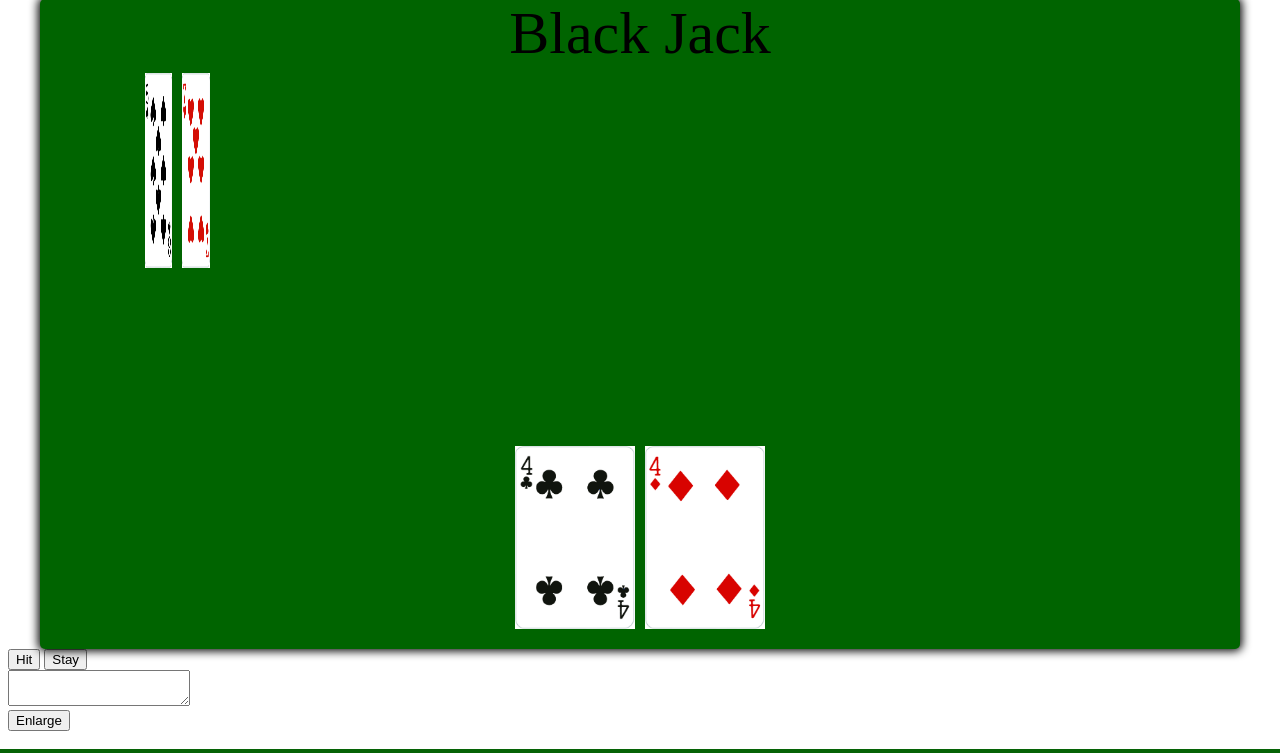
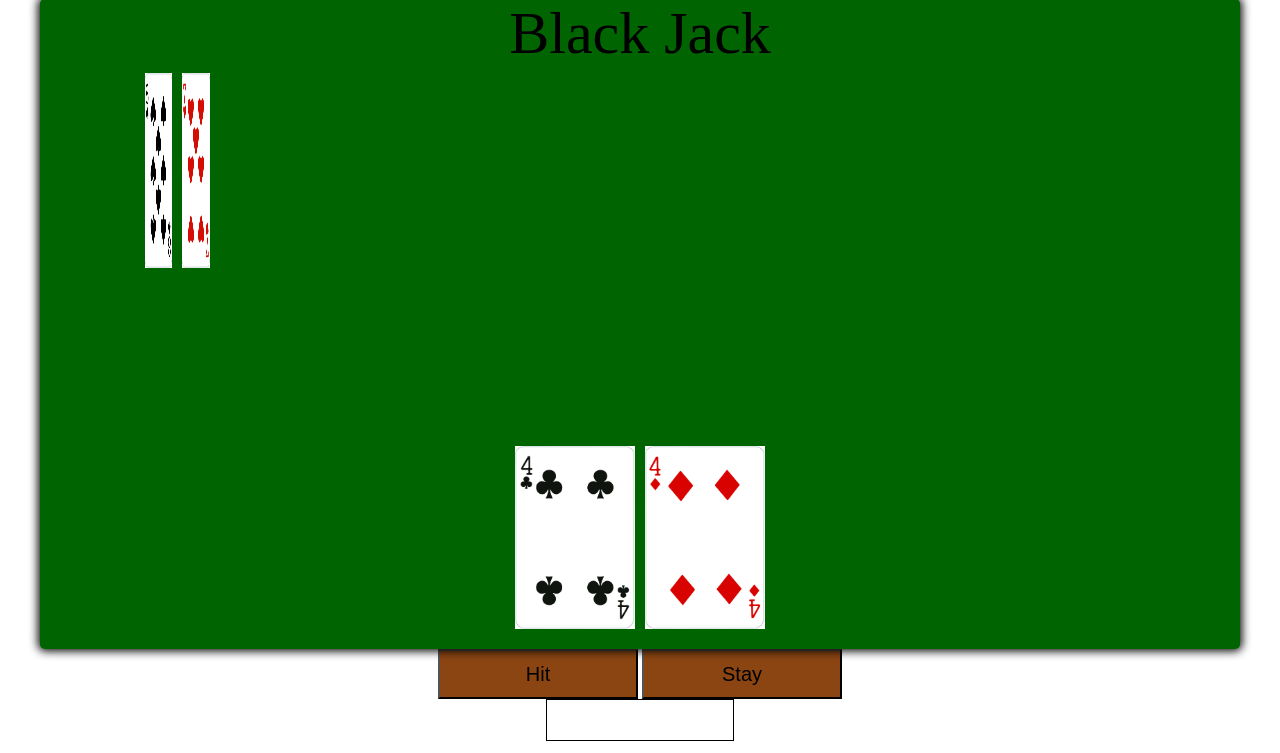
Before and after one commit to Losonczy/Blackjack, a Flask app: page / in a window 1280 px wide. Shown: the part 51-804 px from the top of the page. Run offline with Flask 2, Linux system fonts and the light colour scheme.

Commit message:
Improve bj.css

```diff
--- a/static/bj.css
+++ b/static/bj.css
@@ -28,3 +28,18 @@
   height: 100%;
   text-align: center;
 }
+.btn{
+  color: black;
+  background: saddlebrown;
+  width: 200px;
+  height: 50px;
+  font-size: 20px;
+}
+.controls{
+  text-align: center;
+}
+.money{
+  border: 1px solid black;
+  padding: 5px;
+  resize: none;
+}
--- a/templates/index.html
+++ b/templates/index.html
@@ -10,16 +10,13 @@
 <div class="table" id="table">Black Jack
     <div class="bank_hand" id="bank_hand"></div>
     <div class="player_hand" id="player_hand"> </div>
-
 </div>
 
     <div class="controls">
-        <button id="hit-btn" class="start-btn btn">Hit</button>
-        <button id="stay-btn" class="next-btn btn">Stay</button><br>
+        <button onclick="showCard()" id="hit-btn" class="start-btn btn">Hit</button>
+        <button id="stay-btn" class="stay-btn btn">Stay</button><br>
         <textarea id="money" class="money" maxlength="10"></textarea>
     </div>
 
-<button onclick="showCard()">Enlarge</button>
-
 </body>
 </html>
```
